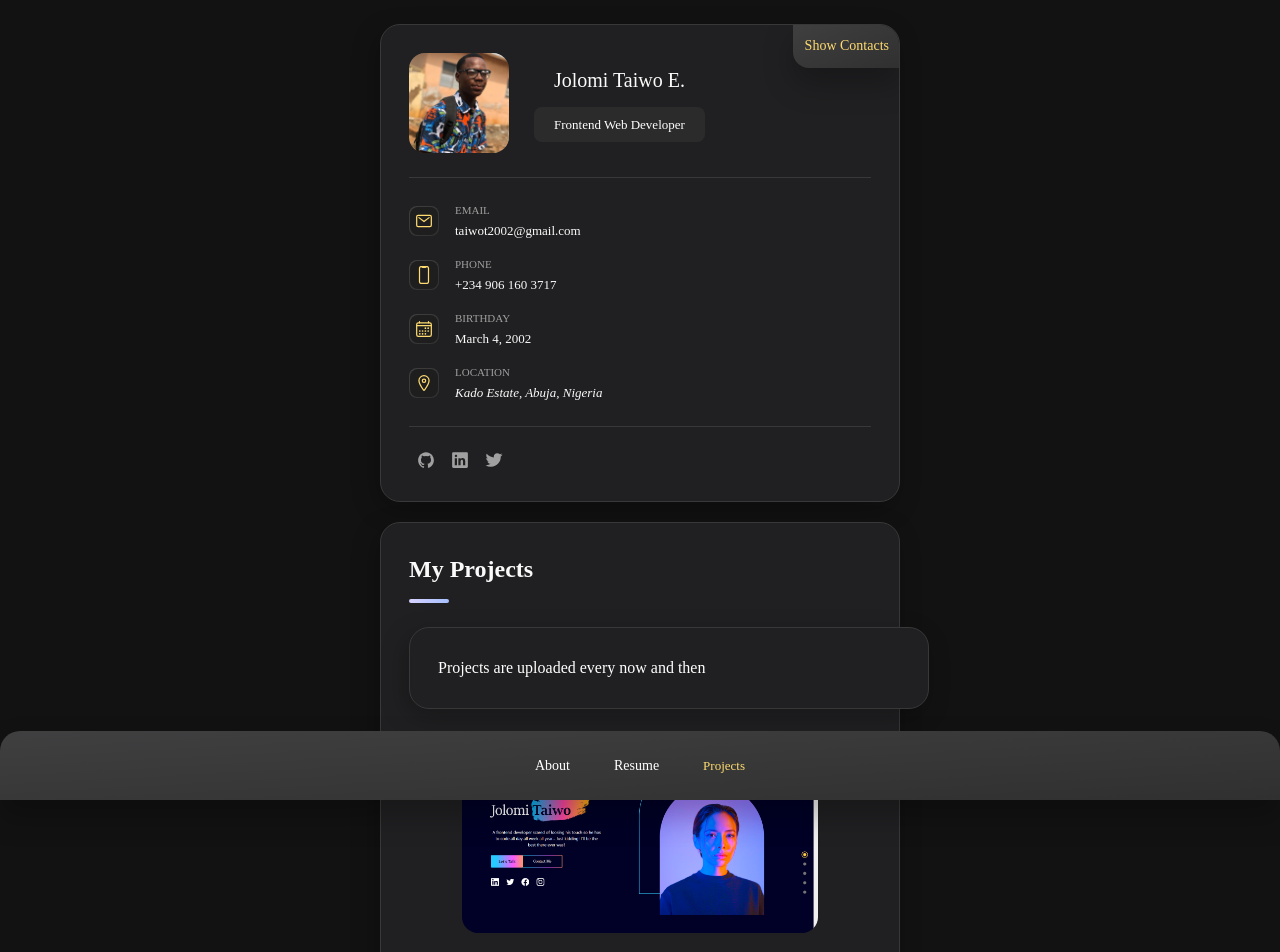
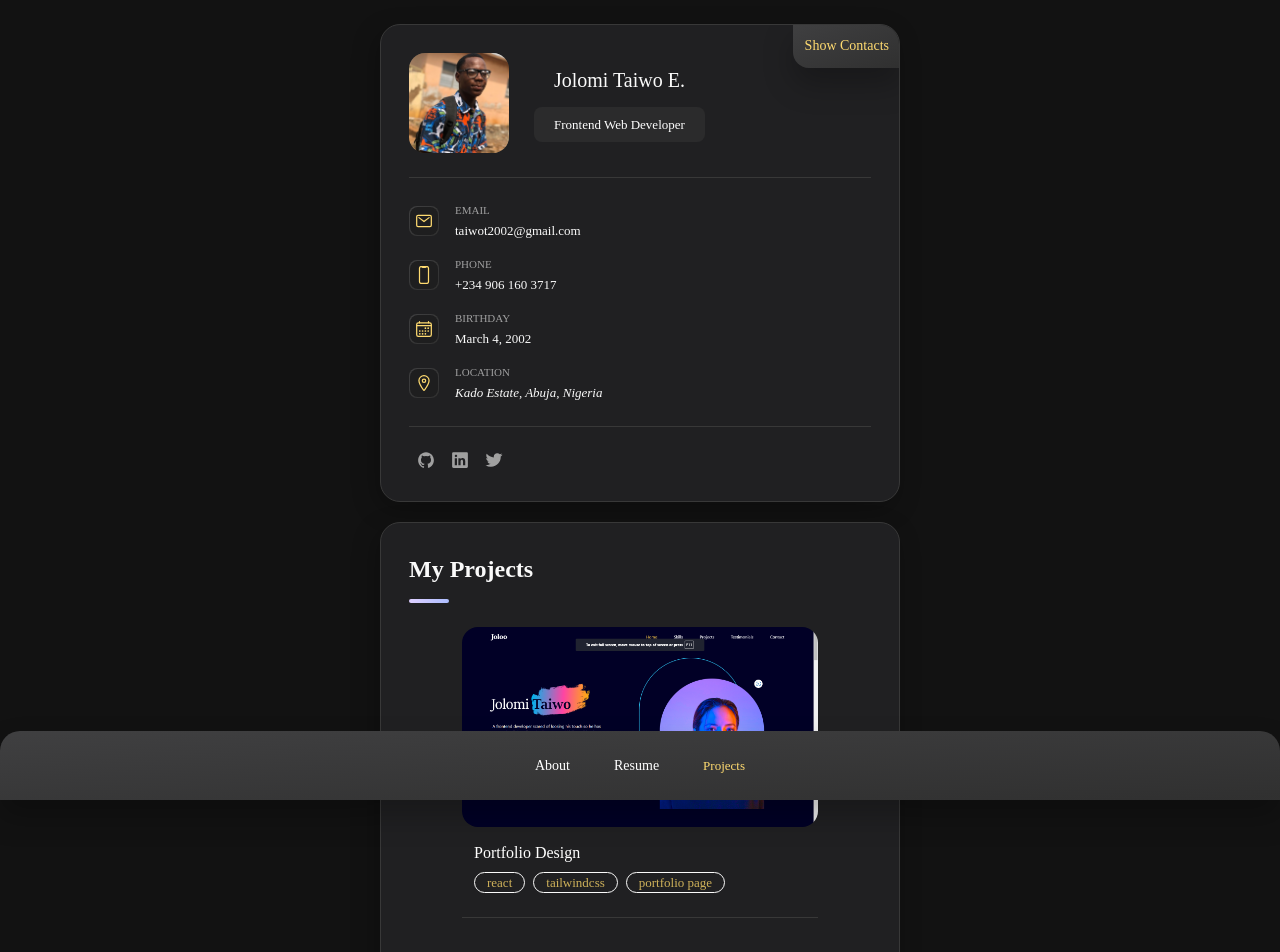
Before and after one commit to JolomiTee/JolomiTee-s-Portfolio, a React (Vite) app: page /projects in a window 1280 px wide. Shown: the top 952 px of the page. Built offline with nearby package versions, Linux system fonts and the light colour scheme.

Commit message:
responsiiveness at 580px for all screens done

```diff
--- a/src/components/About.jsx
+++ b/src/components/About.jsx
@@ -20,9 +20,9 @@ const About = () => {
 
             <Services />
 
+            <MyClients />
+
             <Testimonial />
-
-            <MyClients />
 
         </article>
     )
--- a/src/components/Projects.jsx
+++ b/src/components/Projects.jsx
@@ -154,11 +154,9 @@ const Projects = () => {
         <header>
             <h2 className="h2 article-title mb-6">My Projects</h2>
         </header>
-        <article className="text-white-1 mb-6">
-            Projects are uploaded every now and then
-        </article>
 
         <section className="projects">
+
             <ul className="project-list flex justify-center flex-wrap gap-8 mb-3">
                 {
                     projectList.map((project, index) => (
@@ -187,7 +185,9 @@ const Projects = () => {
                                     }
                                 </div>
                             </a>
+                            <div className="separator md:my-6"></div>
                         </li>
+
                     ))
                 }
 
```
